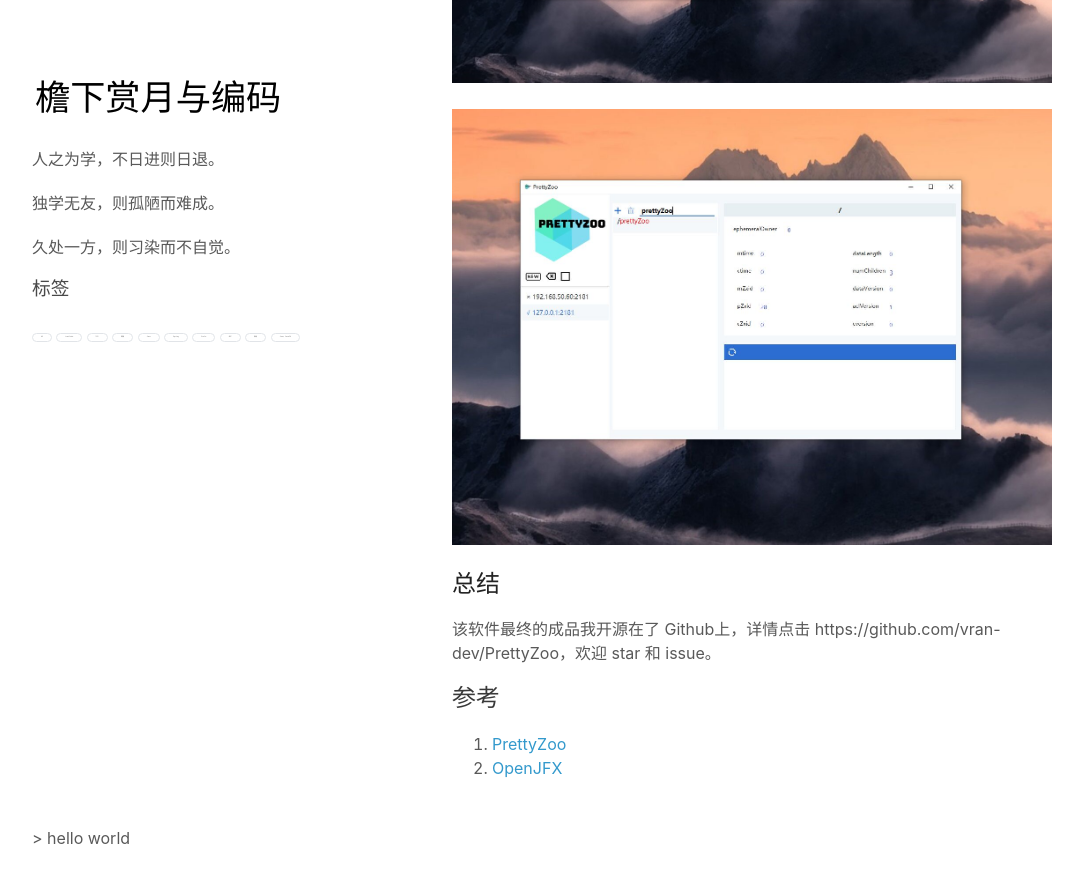
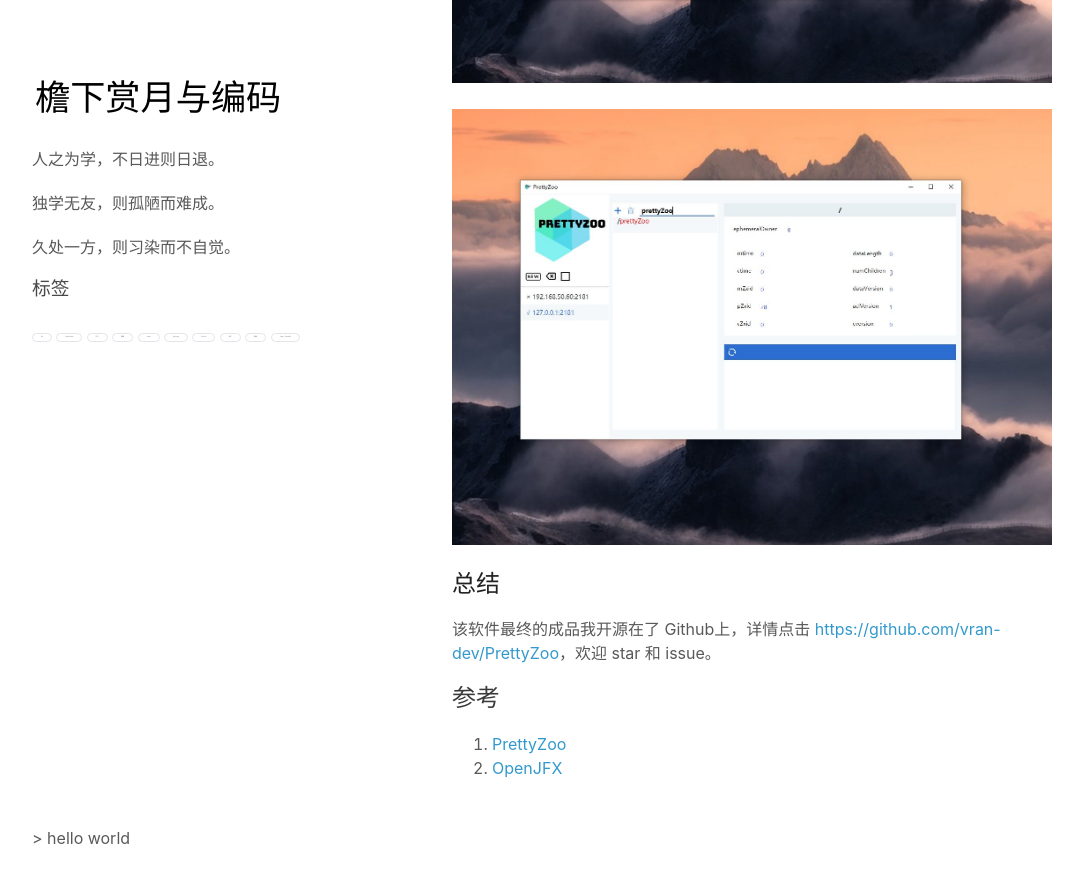
Before and after one commit to vran-dev/vran-dev.github.io, a Jekyll site: the page built from _articles/Java-GUI-experience/Java-GUI-experience.md, in a window 1280 px wide and 900 px high, scrolled down 4882 px. Shown: the top 883 px of the window, without its empty margins (98-1181 px from the left). Built offline with Jekyll 4.4.1, drawn with Linux system fonts in a browser that asks for light colours; comment, search, counter and statistics services are not loaded; part of the change alters nothing that is shown.

```diff
--- a/_articles/Java-GUI-experience/Java-GUI-experience.md
+++ b/_articles/Java-GUI-experience/Java-GUI-experience.md
@@ -110,7 +110,7 @@ tag: [Java，JavaFX]
 
 ## **总结**
 
-该软件最终的成品我开源在了 Github上，详情点击 https://github.com/vran-dev/PrettyZoo，欢迎 star 和 issue。
+该软件最终的成品我开源在了 Github上，详情点击 [ https://github.com/vran-dev/PrettyZoo]( https://github.com/vran-dev/PrettyZoo)，欢迎 star 和 issue。
 
 
 
```
